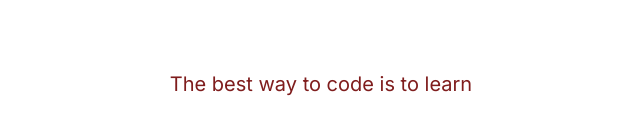
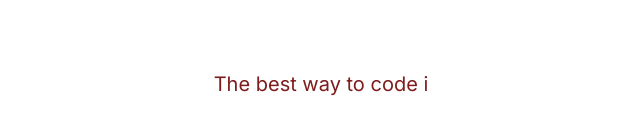
Before and after one commit to tchasinga/tailwind-learner, a Next.js app: page / in a window 1280 px wide. Shown: the part 606-740 px from the top of the page, without its empty margins (319-959 px from the left). Built offline with nearby package versions, Linux system fonts and the light colour scheme.

Commit message:
new code is just added

```diff
--- a/src/app/page.jsx
+++ b/src/app/page.jsx
@@ -7,7 +7,7 @@ export default function Home() {
         The best way to code is to learn
       </h1>
       <h1 className="text-xl font-bold text-red-900 sm:font-normal 2xl:font-bold">
-        The best way to code is to learn
+        The best way to code i
       </h1>
     </main>
   );
```
